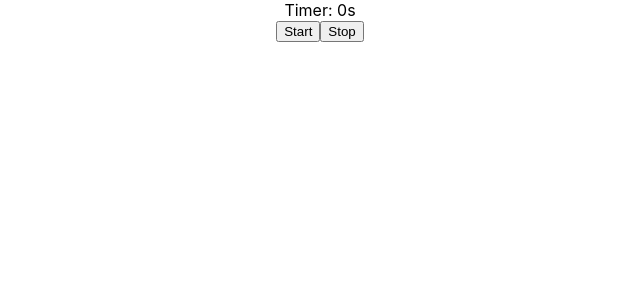
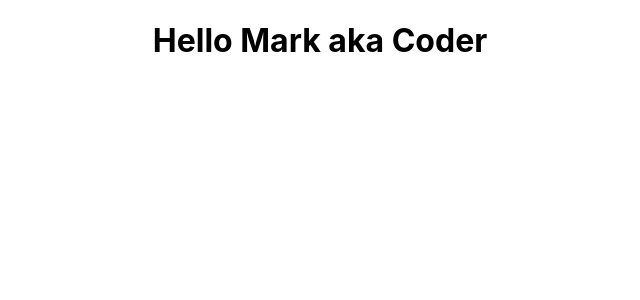
Before and after one commit to markiplagat/Learn-React, a React (Create React App) app: page / in a window 1280 px wide. Shown: the top 300 px of the page, without its empty margins (320-960 px from the left). Built offline with nearby package versions, Linux system fonts and the light colour scheme.

Commit message:
Class component fixes

```diff
--- a/src/App.js
+++ b/src/App.js
@@ -13,13 +13,12 @@ import SayHi from './components/SayHi';
 import Arrays from './components/Arrays';
 import UseStateHook from './components/UseStateHook';
 import Lists from './components/Lists';
-import LightsSwitch from "./components/LightsSwitch";
 import TimerUseRef from "./components/TimerUseRef";
 
 function App() {
   return (
     <div className="App">
-      <TimerUseRef />
+      <Greet />
     </div>
   );
 }
--- a/src/components/Greet.js
+++ b/src/components/Greet.js
@@ -1,16 +1,22 @@
 import React, { Component } from 'react'
 
 class Greet extends Component{
+    constructor(props){
+        super(props);
+        this.state = {
+            name: "Mark",
+            heroName: "Coder"
+        }
+    }
     render(){
-        const {name, heroName} = this.props
         return (
             <div>
             <h1>
-                Hello {this.props.name} aka {this.props.heroName}
+                Hello {this.state.name} aka {this.state.heroName}
             </h1>
             </div>
         )
     }
     }
 
-export default Greet
+export default Greet;
```
